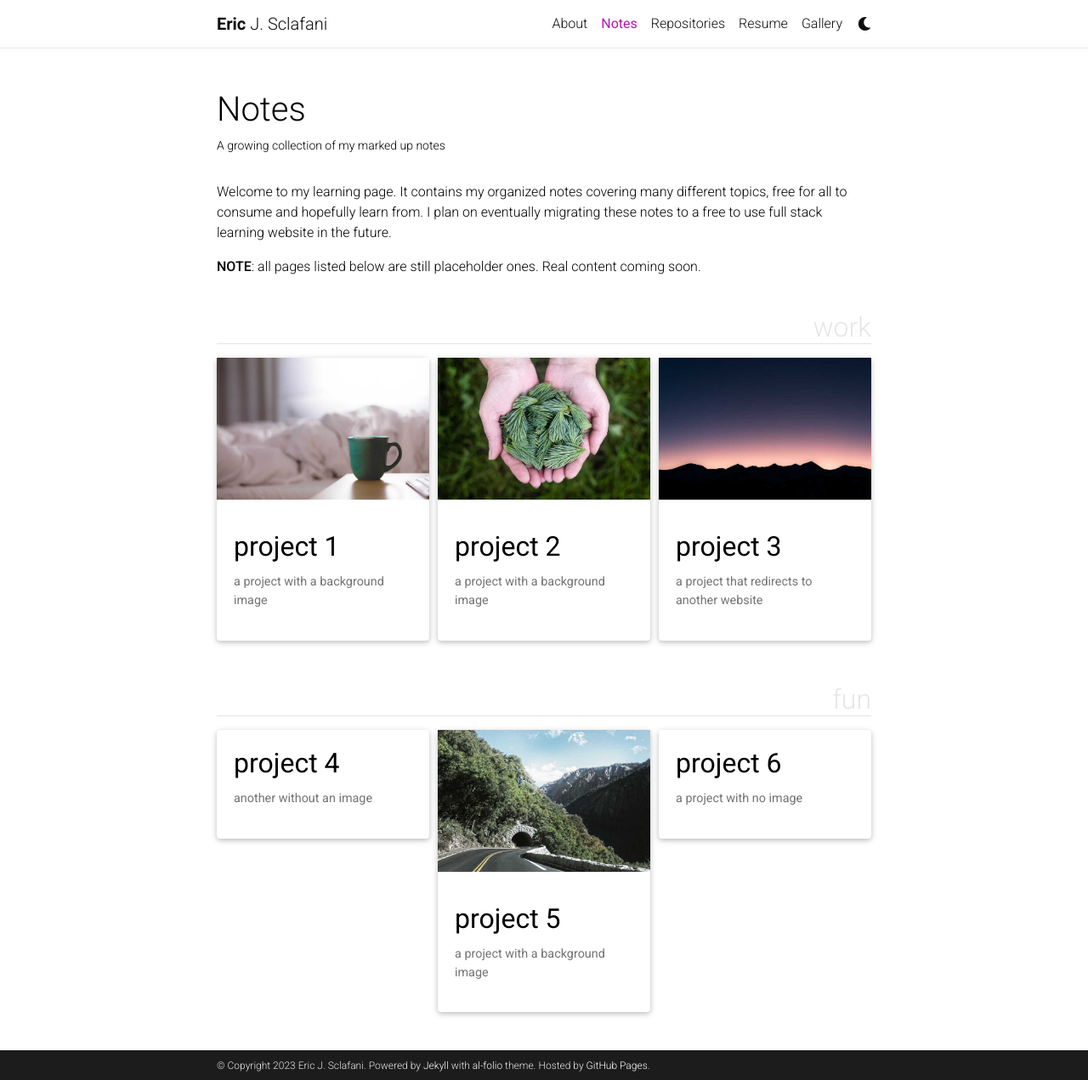
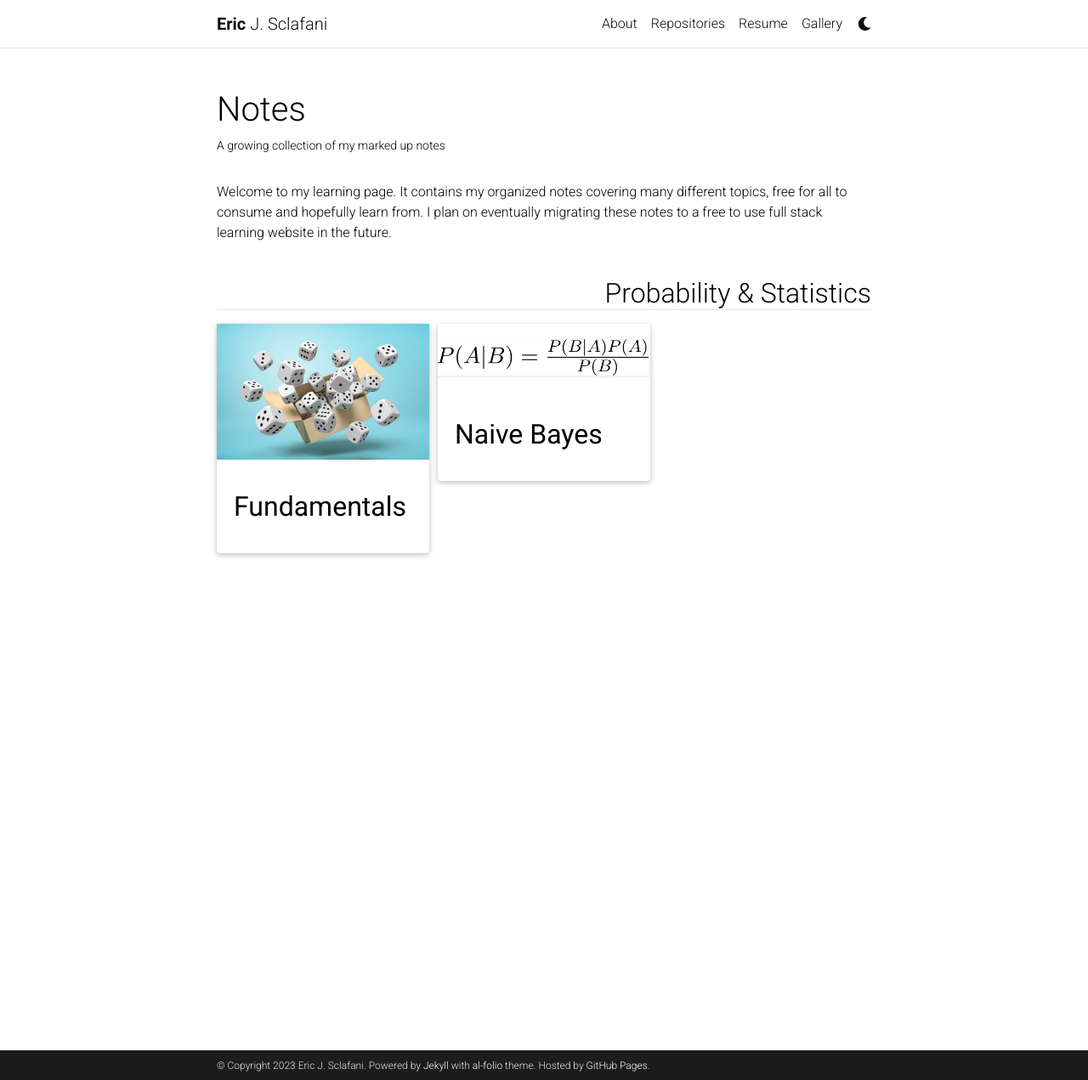
Before and after one commit to eric-sclafani/eric-sclafani.github.io, a Jekyll site: the page built from _pages/notes.md, in a window 1280 px wide and 1271 px high. Shown: the whole window at 85% size. Built offline with Jekyll 4.4.1, drawn with Linux system fonts in a browser that asks for light colours; full-size pictures stand in for the smaller copies a plugin makes; comment, search, counter and statistics services are not loaded; a style sheet for code colours, icons or effects is not loaded.

Commit message:
disabled notes for now

````diff
--- a/_includes/projects.html
+++ b/_includes/projects.html
@@ -13,7 +13,7 @@
           alt="project thumbnail" -%}
         {%- endif %}
         <div class="card-body">
-          <h2 class="card-title text-lowercase">{{ project.title }}</h2>
+          <h2 class="card-title ">{{ project.title }}</h2>
           <p class="card-text">{{ project.description }}</p>
           <div class="row ml-1 mr-1 p-0">
             {%- if project.github -%}
--- a/_pages/notes.md
+++ b/_pages/notes.md
@@ -3,15 +3,25 @@ layout: page
 title: Notes
 permalink: /notes/
 description: A growing collection of my marked up notes
-nav: true
+nav: false
 nav_order: 2
-display_categories: [work, fun,]
+display_categories: [
+  Probability & Statistics,
+  #Linear Algebra,
+  #Differential calculus,
+  #Python Libraries,
+  #Machine Learning,
+  #Neural Networks,
+  #Finite State Machines,
+  #SQL,
+  #Docker
+
+  ]
 horizontal: false
 ---
 
 Welcome to my learning page. It contains my organized notes covering many different topics, free for all to consume and hopefully learn from. I plan on eventually migrating these notes to a free to use full stack learning website in the future.
 
-**NOTE**: all pages listed below are still placeholder ones. Real content coming soon.
 
 <!-- pages/projects.md -->
 <div class="projects">
--- a/_projects/1_project.md
+++ /dev/null
@@ -1,80 +0,0 @@
----
-layout: page
-title: project 1
-description: a project with a background image
-img: assets/img/12.jpg
-importance: 1
-category: work
----
-
-Every project has a beautiful feature showcase page.
-It's easy to include images in a flexible 3-column grid format.
-Make your photos 1/3, 2/3, or full width.
-
-To give your project a background in the portfolio page, just add the img tag to the front matter like so:
-
-    ---
-    layout: page
-    title: project
-    description: a project with a background image
-    img: /assets/img/12.jpg
-    ---
-
-<div class="row">
-    <div class="col-sm mt-3 mt-md-0">
-        {% include figure.html path="assets/img/1.jpg" title="example image" class="img-fluid rounded z-depth-1" %}
-    </div>
-    <div class="col-sm mt-3 mt-md-0">
-        {% include figure.html path="assets/img/3.jpg" title="example image" class="img-fluid rounded z-depth-1" %}
-    </div>
-    <div class="col-sm mt-3 mt-md-0">
-        {% include figure.html path="assets/img/5.jpg" title="example image" class="img-fluid rounded z-depth-1" %}
-    </div>
-</div>
-<div class="caption">
-    Caption photos easily. On the left, a road goes through a tunnel. Middle, leaves artistically fall in a hipster photoshoot. Right, in another hipster photoshoot, a lumberjack grasps a handful of pine needles.
-</div>
-<div class="row">
-    <div class="col-sm mt-3 mt-md-0">
-        {% include figure.html path="assets/img/5.jpg" title="example image" class="img-fluid rounded z-depth-1" %}
-    </div>
-</div>
-<div class="caption">
-    This image can also have a caption. It's like magic.
-</div>
-
-You can also put regular text between your rows of images.
-Say you wanted to write a little bit about your project before you posted the rest of the images.
-You describe how you toiled, sweated, *bled* for your project, and then... you reveal its glory in the next row of images.
-
-
-<div class="row justify-content-sm-center">
-    <div class="col-sm-8 mt-3 mt-md-0">
-        {% include figure.html path="assets/img/6.jpg" title="example image" class="img-fluid rounded z-depth-1" %}
-    </div>
-    <div class="col-sm-4 mt-3 mt-md-0">
-        {% include figure.html path="assets/img/11.jpg" title="example image" class="img-fluid rounded z-depth-1" %}
-    </div>
-</div>
-<div class="caption">
-    You can also have artistically styled 2/3 + 1/3 images, like these.
-</div>
-
-
-The code is simple.
-Just wrap your images with `<div class="col-sm">` and place them inside `<div class="row">` (read more about the <a href="https://getbootstrap.com/docs/4.4/layout/grid/">Bootstrap Grid</a> system).
-To make images responsive, add `img-fluid` class to each; for rounded corners and shadows use `rounded` and `z-depth-1` classes.
-Here's the code for the last row of images above:
-
-{% raw %}
-```html
-<div class="row justify-content-sm-center">
-    <div class="col-sm-8 mt-3 mt-md-0">
-        {% include figure.html path="assets/img/6.jpg" title="example image" class="img-fluid rounded z-depth-1" %}
-    </div>
-    <div class="col-sm-4 mt-3 mt-md-0">
-        {% include figure.html path="assets/img/11.jpg" title="example image" class="img-fluid rounded z-depth-1" %}
-    </div>
-</div>
-```
-{% endraw %}
--- a/_projects/2_project.md
+++ /dev/null
@@ -1,80 +0,0 @@
----
-layout: page
-title: project 2
-description: a project with a background image
-img: assets/img/3.jpg
-importance: 2
-category: work
----
-
-Every project has a beautiful feature showcase page.
-It's easy to include images in a flexible 3-column grid format.
-Make your photos 1/3, 2/3, or full width.
-
-To give your project a background in the portfolio page, just add the img tag to the front matter like so:
-
-    ---
-    layout: page
-    title: project
-    description: a project with a background image
-    img: /assets/img/12.jpg
-    ---
-
-<div class="row">
-    <div class="col-sm mt-3 mt-md-0">
-        {% include figure.html path="assets/img/1.jpg" title="example image" class="img-fluid rounded z-depth-1" %}
-    </div>
-    <div class="col-sm mt-3 mt-md-0">
-        {% include figure.html path="assets/img/3.jpg" title="example image" class="img-fluid rounded z-depth-1" %}
-    </div>
-    <div class="col-sm mt-3 mt-md-0">
-        {% include figure.html path="assets/img/5.jpg" title="example image" class="img-fluid rounded z-depth-1" %}
-    </div>
-</div>
-<div class="caption">
-    Caption photos easily. On the left, a road goes through a tunnel. Middle, leaves artistically fall in a hipster photoshoot. Right, in another hipster photoshoot, a lumberjack grasps a handful of pine needles.
-</div>
-<div class="row">
-    <div class="col-sm mt-3 mt-md-0">
-        {% include figure.html path="assets/img/5.jpg" title="example image" class="img-fluid rounded z-depth-1" %}
-    </div>
-</div>
-<div class="caption">
-    This image can also have a caption. It's like magic.
-</div>
-
-You can also put regular text between your rows of images.
-Say you wanted to write a little bit about your project before you posted the rest of the images.
-You describe how you toiled, sweated, *bled* for your project, and then... you reveal its glory in the next row of images.
-
-
-<div class="row justify-content-sm-center">
-    <div class="col-sm-8 mt-3 mt-md-0">
-        {% include figure.html path="assets/img/6.jpg" title="example image" class="img-fluid rounded z-depth-1" %}
-    </div>
-    <div class="col-sm-4 mt-3 mt-md-0">
-        {% include figure.html path="assets/img/11.jpg" title="example image" class="img-fluid rounded z-depth-1" %}
-    </div>
-</div>
-<div class="caption">
-    You can also have artistically styled 2/3 + 1/3 images, like these.
-</div>
-
-
-The code is simple.
-Just wrap your images with `<div class="col-sm">` and place them inside `<div class="row">` (read more about the <a href="https://getbootstrap.com/docs/4.4/layout/grid/">Bootstrap Grid</a> system).
-To make images responsive, add `img-fluid` class to each; for rounded corners and shadows use `rounded` and `z-depth-1` classes.
-Here's the code for the last row of images above:
-
-{% raw %}
-```html
-<div class="row justify-content-sm-center">
-    <div class="col-sm-8 mt-3 mt-md-0">
-        {% include figure.html path="assets/img/6.jpg" title="example image" class="img-fluid rounded z-depth-1" %}
-    </div>
-    <div class="col-sm-4 mt-3 mt-md-0">
-        {% include figure.html path="assets/img/11.jpg" title="example image" class="img-fluid rounded z-depth-1" %}
-    </div>
-</div>
-```
-{% endraw %}
--- /dev/null
+++ b/_projects/prob_stats/bayes.md
@@ -0,0 +1,7 @@
+---
+layout: page
+title: Naive Bayes
+img: assets/img/notes/bayes.jpg
+importance: 2
+category: Probability & Statistics
+---
--- a/_sass/_base.scss
+++ b/_sass/_base.scss
@@ -517,7 +517,6 @@ footer.sticky-bottom {
   }
 
   h2.category {
-    color: var(--global-divider-color);
     border-bottom: 1px solid var(--global-divider-color);
     padding-top: 0.5rem;
     margin-top: 2rem;
````
Also changed, not shown: README.md (+2 -0 lines), _projects/prob_stats/fundamentals.md (added, +19 -0 lines), assets/img/notes/bayes.jpg (added), assets/img/notes/prob_fundamentals.jpg (added).
